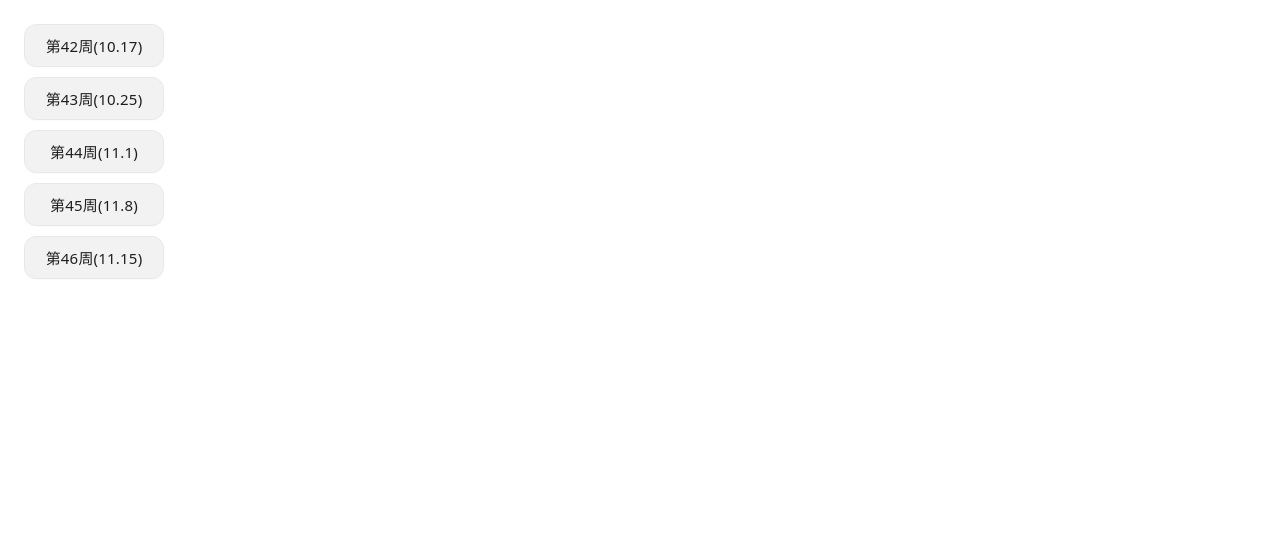
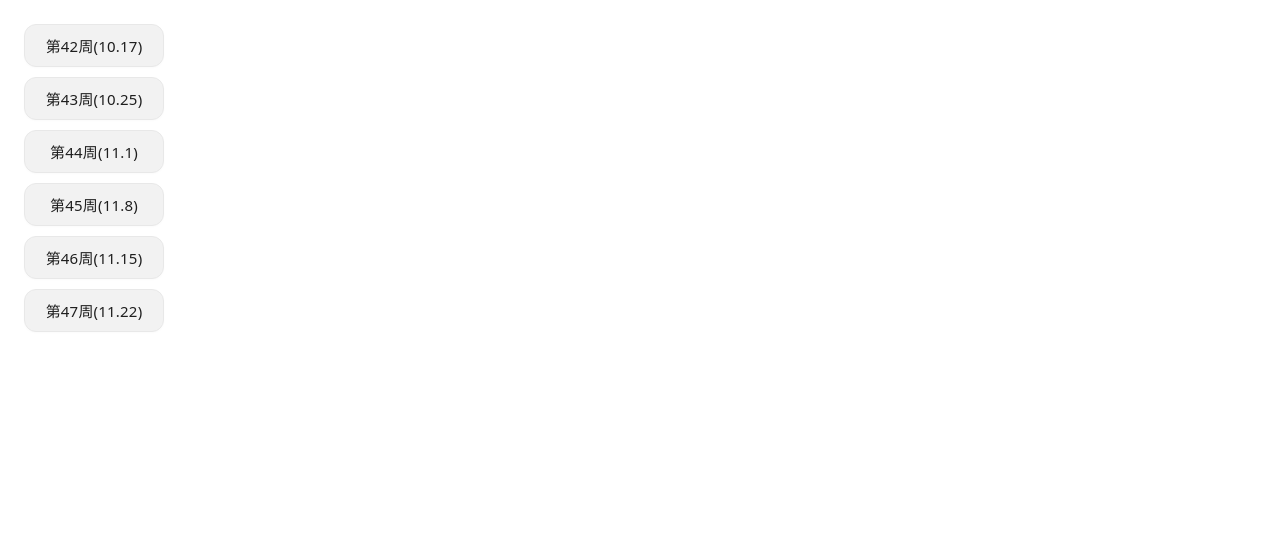
Before and after one commit to listrt/week, a plain HTML site: page cn/2026/index.html in a window 1280 px wide. Shown: the top 543 px of the page. Drawn offline with Linux system fonts and the light colour scheme.

Commit message:
Add link for week 47 in index.html

```diff
--- a/cn/2026/index.html
+++ b/cn/2026/index.html
@@ -112,6 +112,7 @@
     <a href="https://week.rangtt.com/2026/W44.txt" target="_blank" rel="noopener noreferrer" class="btn">第44周(11.1)</a>
     <a href="https://week.rangtt.com/2026/W45.txt" target="_blank" rel="noopener noreferrer" class="btn">第45周(11.8)</a>
     <a href="https://week.rangtt.com/2026/W46.txt" target="_blank" rel="noopener noreferrer" class="btn">第46周(11.15)</a>
+    <a href="https://week.rangtt.com/2026/W46.txt" target="_blank" rel="noopener noreferrer" class="btn">第47周(11.22)</a>
   </div>
 
   <div class="signature" aria-hidden="true">Rangtt</div>
```
